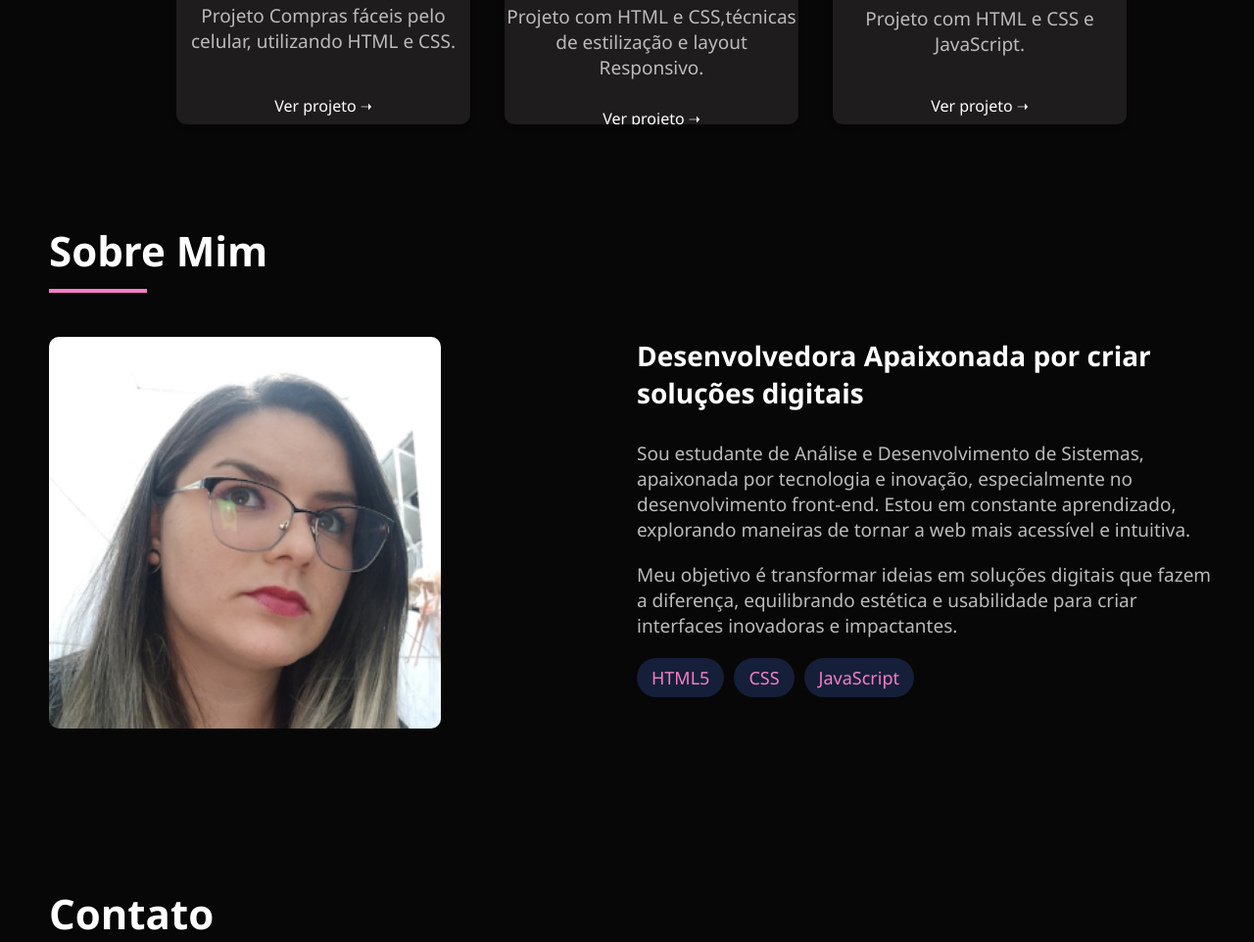
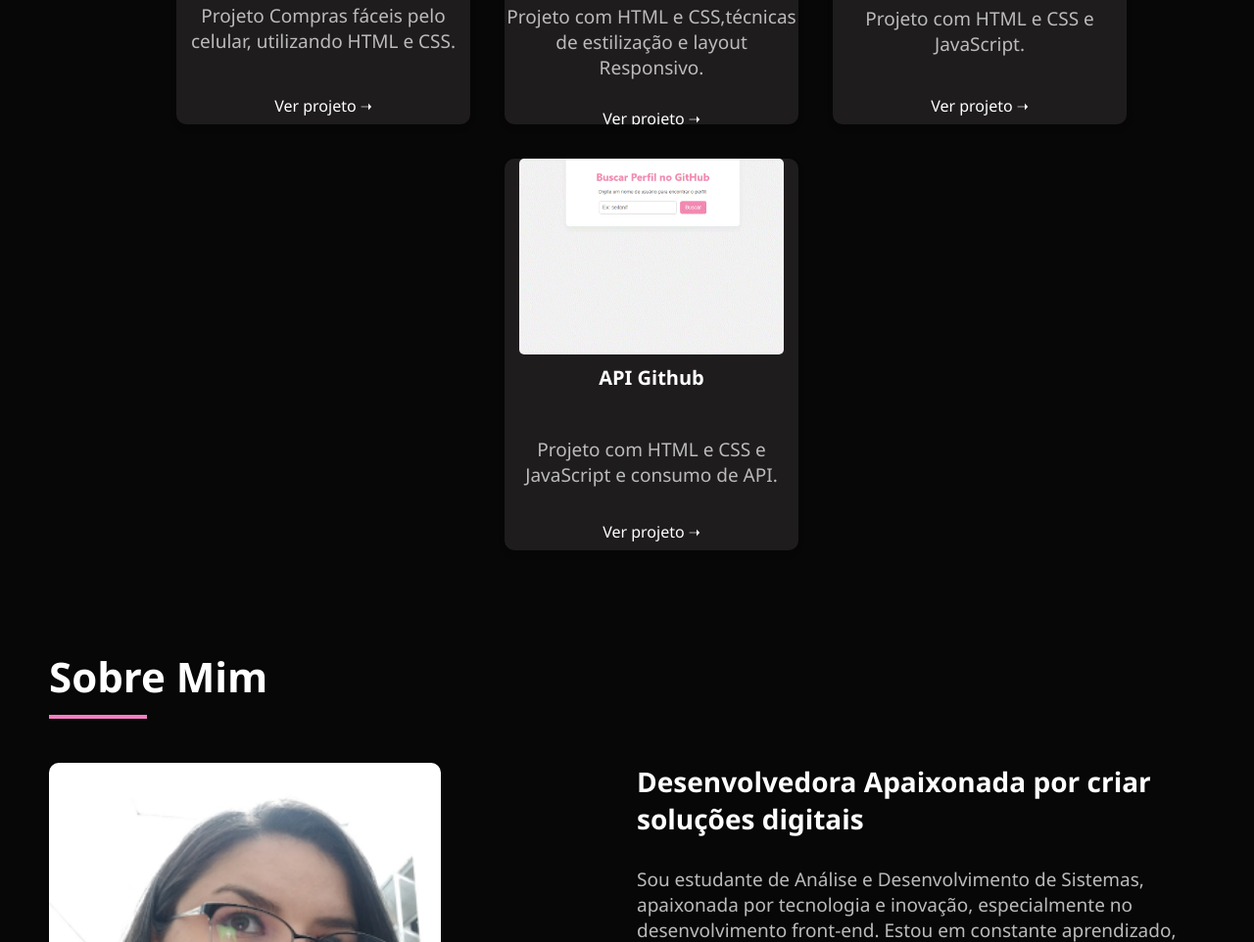
Before and after one commit to SeilaniF/portfolio, a plain HTML site: page index.html in a window 1280 px wide. Shown: the part 1052-2014 px from the top of the page at 98% size. Drawn offline with Linux system fonts and the light colour scheme.

Commit message:
Atualização de projeto cards

```diff
--- a/index.html
+++ b/index.html
@@ -60,6 +60,14 @@
                 <h3>Site Cibersegurança</h3>
                 <p>Projeto com HTML e CSS e JavaScript.</p>
                 <a href="https://github.com/SeilaniF/Site-Ciberseguran-a.git" target="_blank">Ver projeto ➝</a>
+            </div>
+        </div>
+        <div class="card-projetos">
+            <img class="img-projetos" src="./img/card.gif" alt="imagem-projeto">
+            <div class="info-projetos">
+                <h3>API Github</h3>
+                <p>Projeto com HTML e CSS e JavaScript e consumo de API.</p>
+                <a href="https://github.com/SeilaniF/cards-github" target="_blank">Ver projeto ➝</a>
             </div>
         </div>
     </div>
```
Also changed, not shown: img/card.gif (added).
